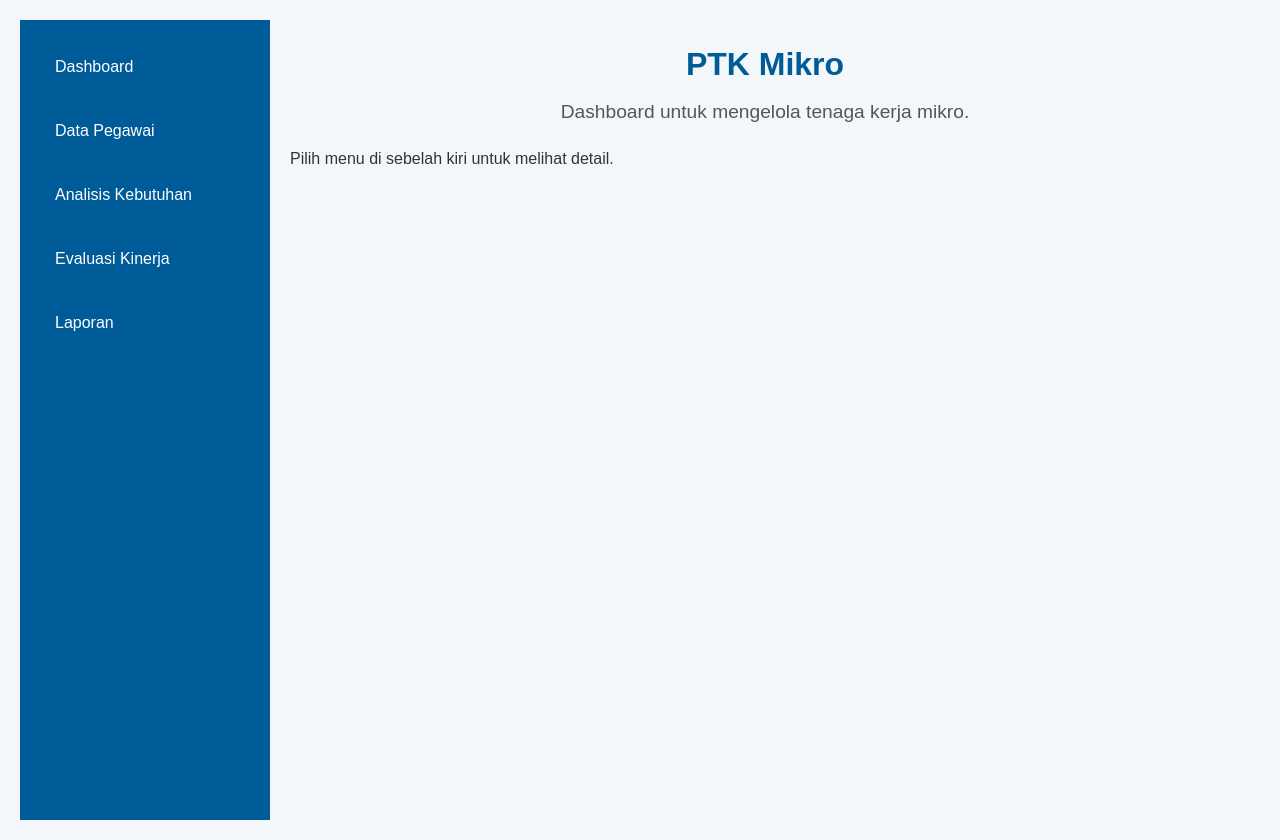
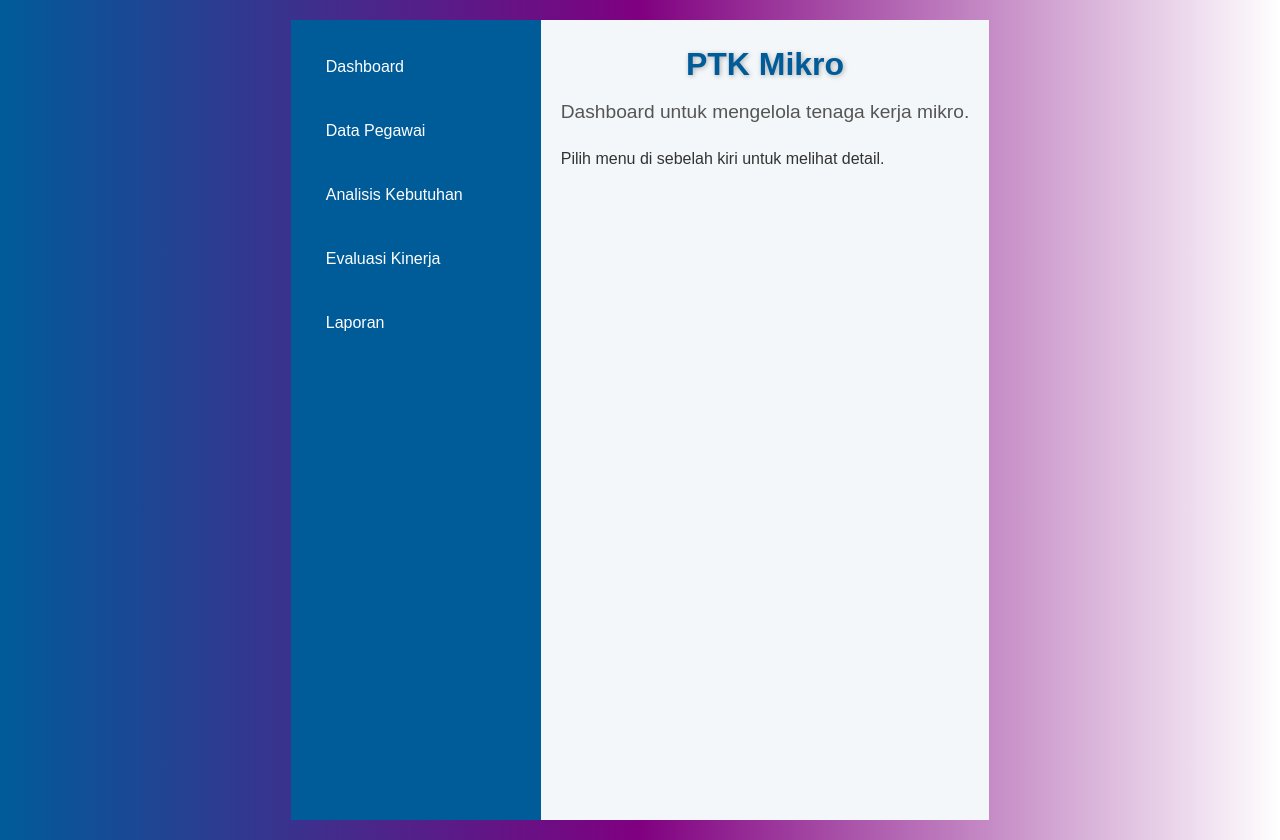
Before and after one commit to Hariyanto89/PTKMikro, a plain HTML site: page index.html in a window 1280 px wide. Drawn offline with Linux system fonts and the light colour scheme.

Commit message:
Update styles.css
Signed-off-by: Hariyanto <yantonft@gmail.com>

```diff
--- a/assets/css/styles.css
+++ b/assets/css/styles.css
@@ -64,6 +64,23 @@
     color: #555;
 }
 
+body {
+    font-family: 'Arial', sans-serif;
+    min-height: 100vh;
+    margin: 0;
+    padding: 0;
+    display: flex;
+    justify-content: center;
+    align-items: center;
+    background: linear-gradient(to right, #005b99, #800080, #ffffff);
+    color: #333;
+}
+
+h1 {
+    font-size: 2.5rem;
+    text-shadow: 1px 1px 5px rgba(0, 0, 0, 0.3);
+}
+
 /* Responsive */
 @media (max-width: 768px) {
     .layout {
```
